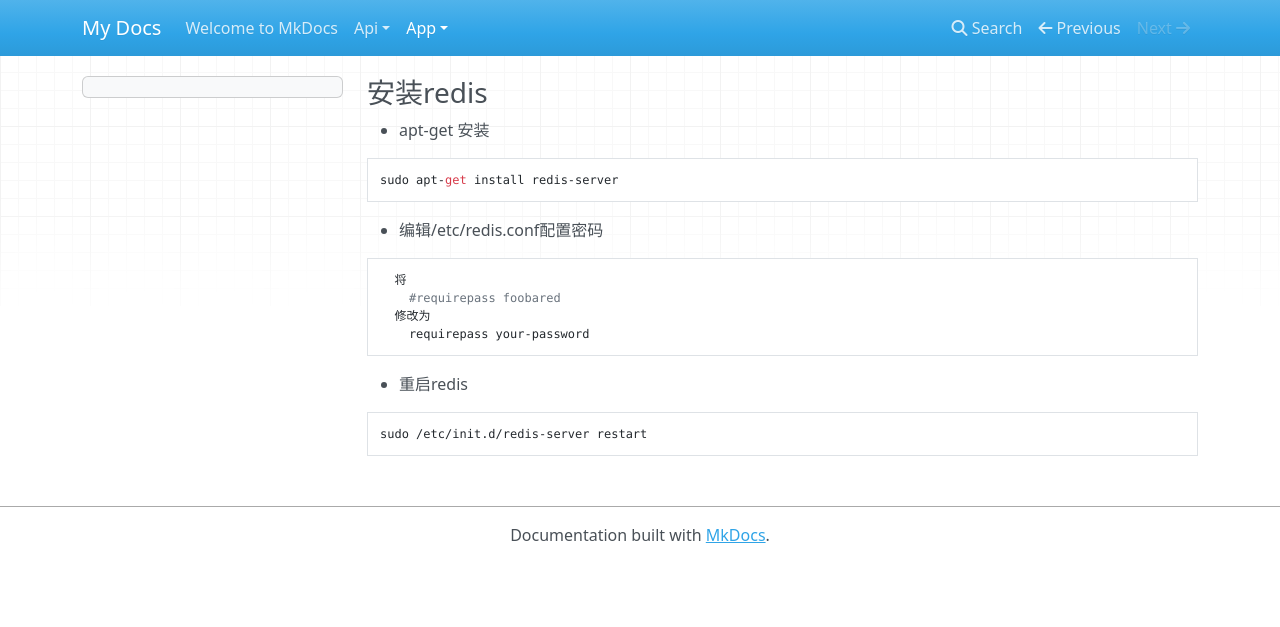
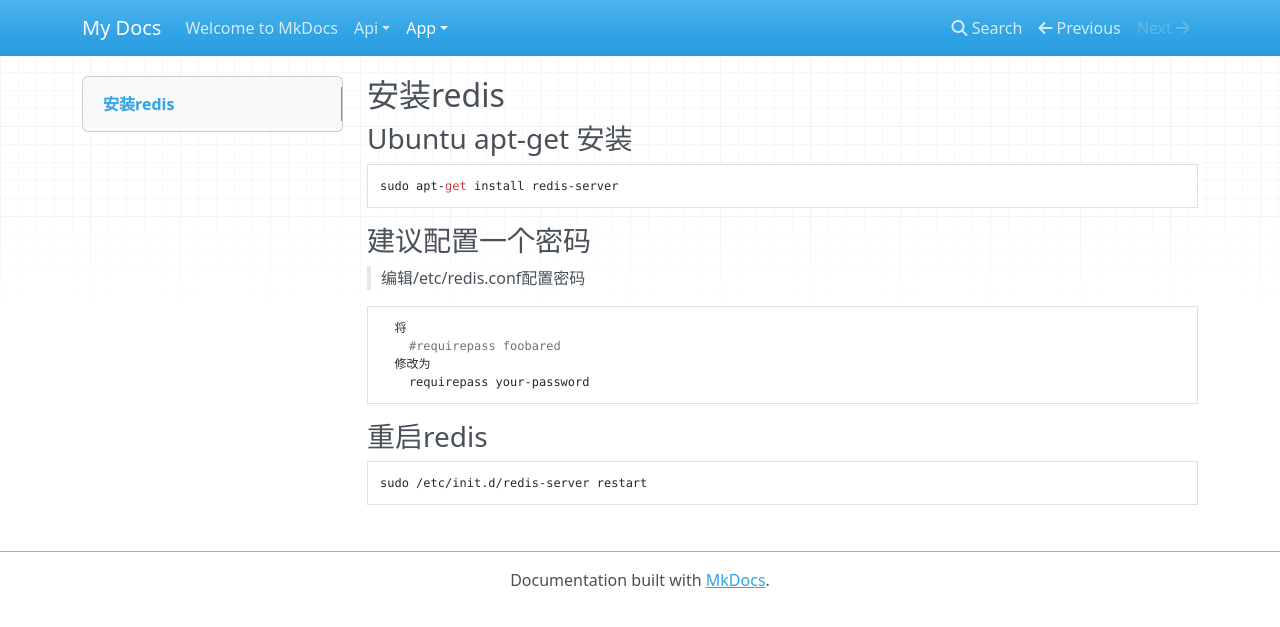
Before and after one commit to osroom/osroom-doc, an MkDocs documentation site: the page built from docs/app/redis.md, in a window 1280 px wide. Shown: the top 627 px of the page. Built offline with MkDocs 1.6.1, drawn with Linux system fonts in a browser that asks for light colours; nearby versions of some CDN libraries.

Commit message:
Update redis.md

````diff
--- a/docs/app/redis.md
+++ b/docs/app/redis.md
@@ -1,10 +1,13 @@
-### 安装redis
-- apt-get 安装
+## 安装redis
+### Ubuntu apt-get 安装
 ```
 sudo apt-get install redis-server
 ```
 
-- 编辑/etc/redis.conf配置密码
+### 建议配置一个密码
+
+> 编辑/etc/redis.conf配置密码
+
 ```
   将
     #requirepass foobared
@@ -12,7 +15,7 @@ sudo apt-get install redis-server
     requirepass your-password
 ```
 
-- 重启redis
+### 重启redis
 ```
 sudo /etc/init.d/redis-server restart
 ```
````
